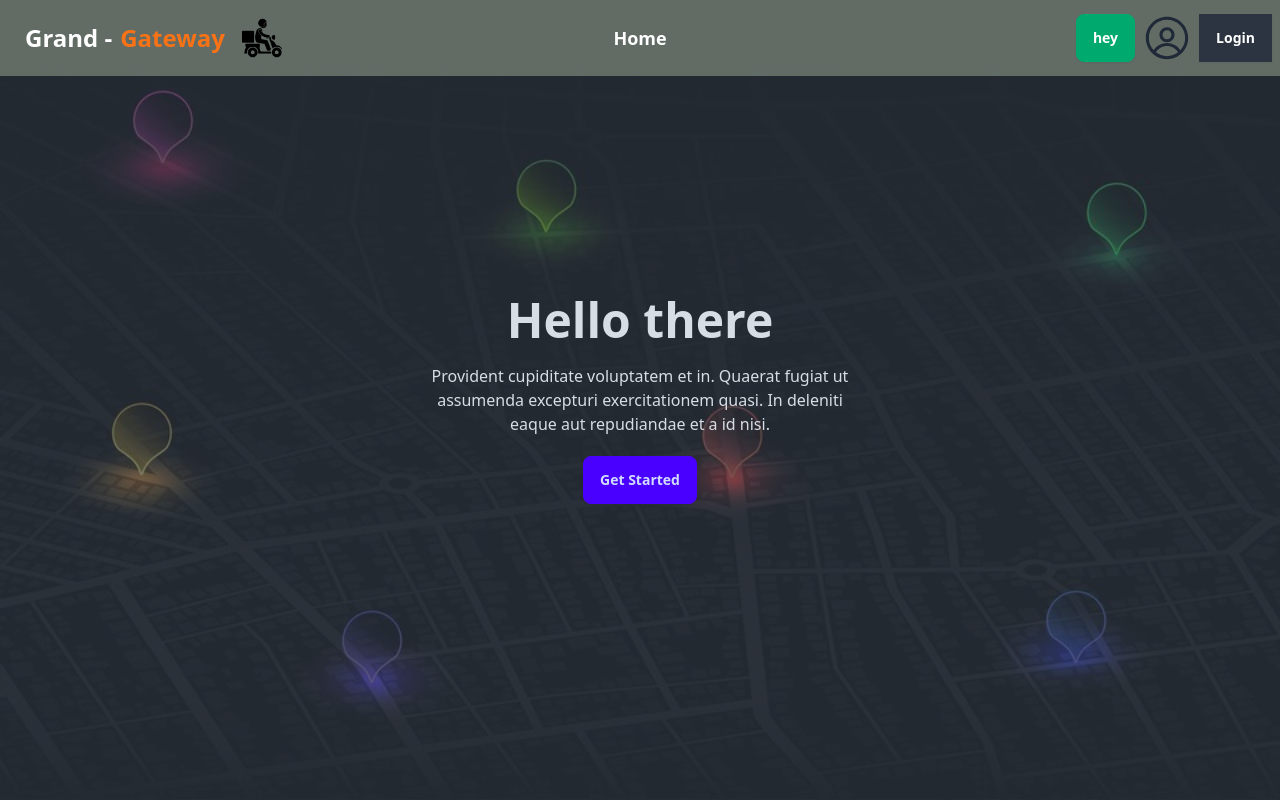
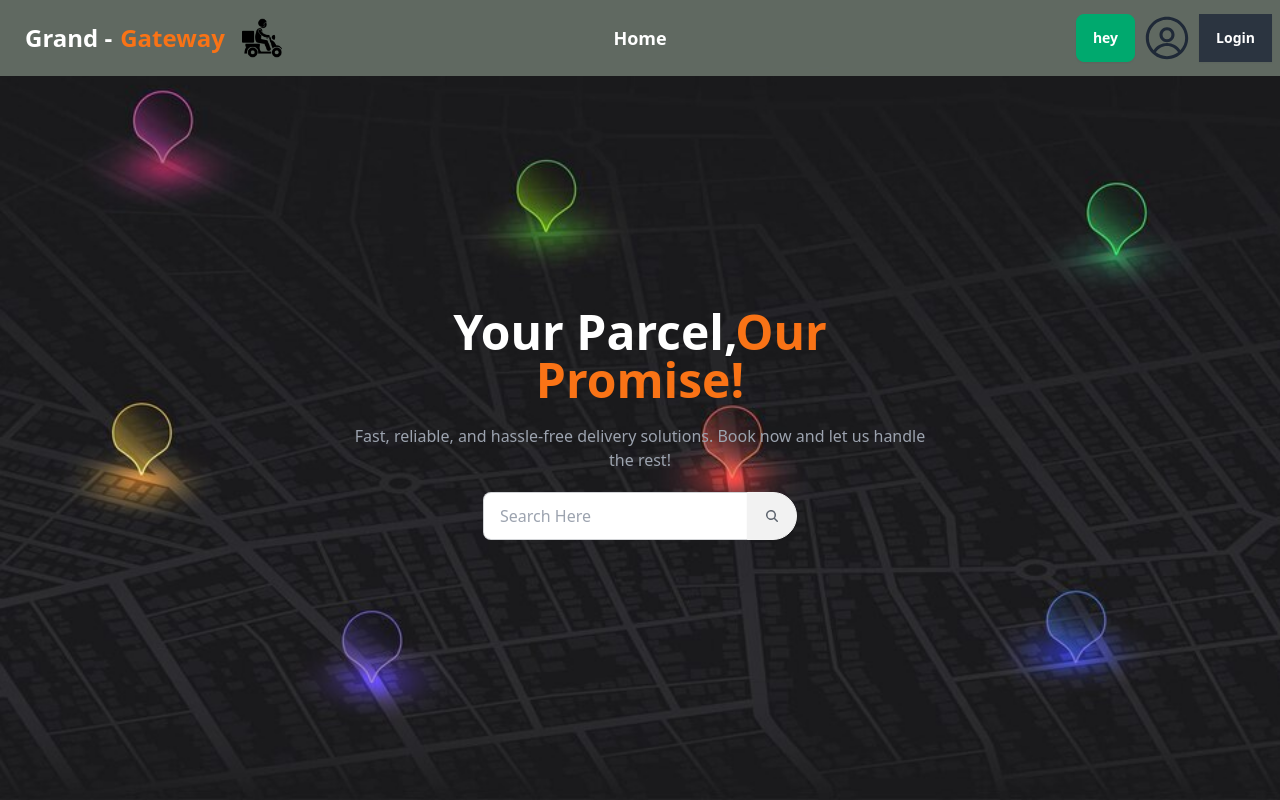
Before and after one commit to RifatSakib/Grand-Gateway-cilent, a React (Vite) app: page / in a window 1280 px wide. Shown: the top 800 px of the page. Built offline with nearby package versions, Linux system fonts and the light colour scheme.

Commit message:
banner done

```diff
--- a/src/Pages/Home/Banner/Banner.jsx
+++ b/src/Pages/Home/Banner/Banner.jsx
@@ -6,17 +6,32 @@ const Banner = () => {
         <div
             className="hero min-h-screen"
             style={{
-                backgroundImage:`url(${bannerImage})`,
+                backgroundImage: `url(${bannerImage})`,
             }}>
-            <div className="hero-overlay bg-opacity-60"></div>
+            <div className="hero-overlay bg-opacity-0"></div>
             <div className="hero-content text-neutral-content text-center">
-                <div className="max-w-md">
-                    <h1 className="mb-5 text-5xl font-bold">Hello there</h1>
-                    <p className="mb-5">
-                        Provident cupiditate voluptatem et in. Quaerat fugiat ut assumenda excepturi exercitationem
-                        quasi. In deleniti eaque aut repudiandae et a id nisi.
+                <div className="max-w-xl">
+                    <h1 className="mb-5 text-5xl font-bold pt-12 text-white">Your Parcel,<span className='text-orange-500'>Our Promise!</span></h1>
+                    <p className="mb-5 text-gray-400">
+                        Fast, reliable, and hassle-free delivery solutions. Book now and let us handle the rest!
                     </p>
-                    <button className="btn btn-primary">Get Started</button>
+
+                    {/* search bar */}
+                    <div className="join">
+                        <input className="input input-bordered text-black join-item" placeholder="Search Here" />
+                        <button className="btn join-item rounded-r-full"><svg
+                            xmlns="http://www.w3.org/2000/svg"
+                            viewBox="0 0 16 16"
+                            fill="currentColor"
+                            className="h-4 w-4 opacity-70">
+                            <path
+                                fillRule="evenodd"
+                                d="M9.965 11.026a5 5 0 1 1 1.06-1.06l2.755 2.754a.75.75 0 1 1-1.06 1.06l-2.755-2.754ZM10.5 7a3.5 3.5 0 1 1-7 0 3.5 3.5 0 0 1 7 0Z"
+                                clipRule="evenodd" />
+                        </svg></button>
+                    </div>
+
+
                 </div>
             </div>
         </div>
```
